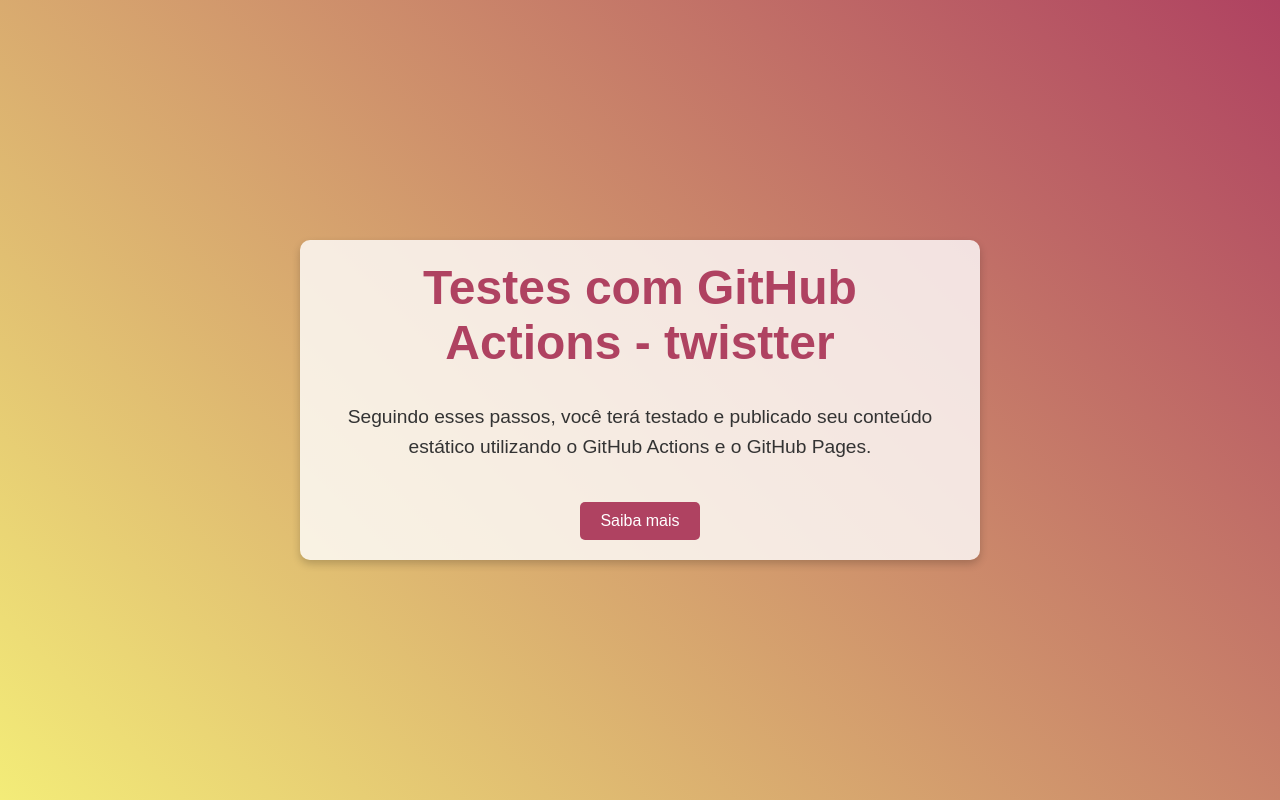
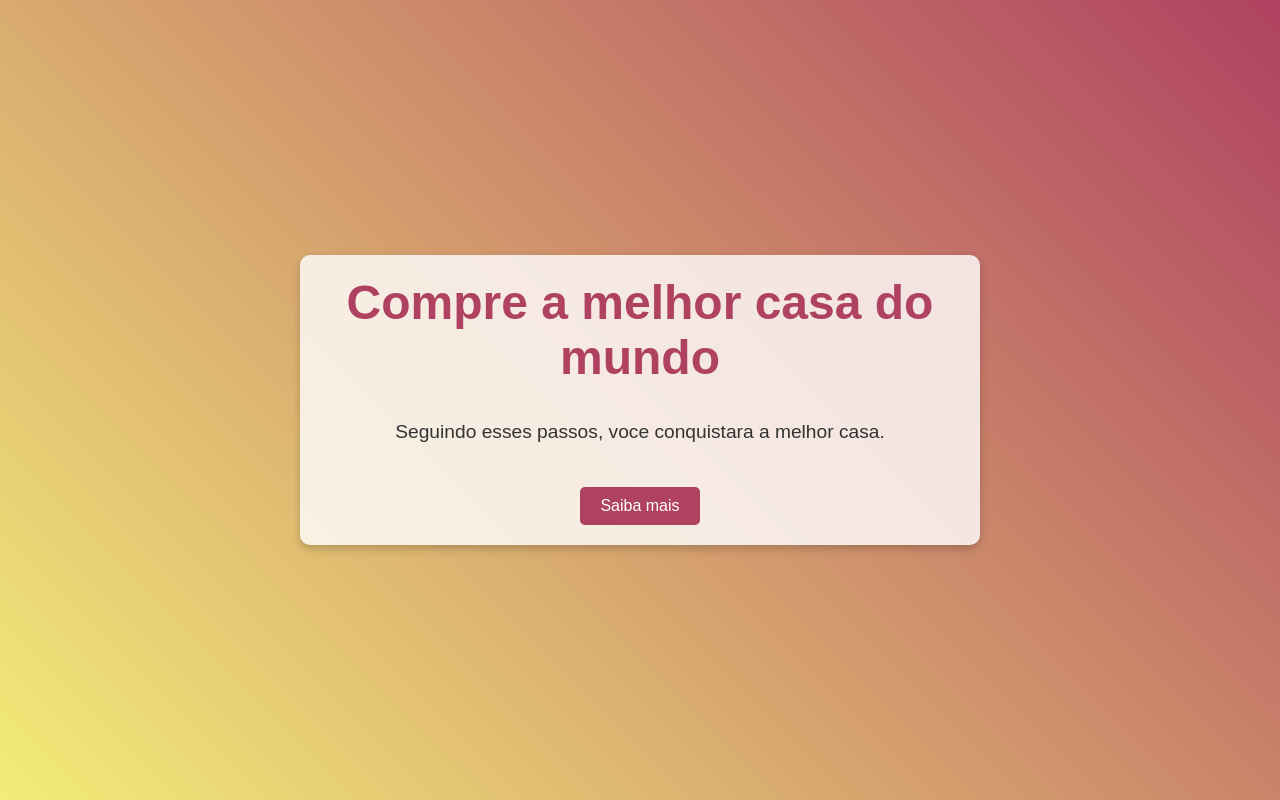
Before and after one commit to laricris1702/redes_trab_2, a plain HTML site: page index.html in a window 1280 px wide. Drawn offline with Linux system fonts and the light colour scheme.

Commit message:
Update index.html

```diff
--- a/index.html
+++ b/index.html
@@ -52,8 +52,8 @@
 </head>
 <body>
   <div class="container">
-    <h1>Testes com GitHub Actions - twistter</h1>
-    <p>Seguindo esses passos, você terá testado e publicado seu conteúdo estático utilizando o GitHub Actions e o GitHub Pages.</p>
+    <h1>Compre a melhor casa do mundo</h1>
+    <p>Seguindo esses passos, voce conquistara a melhor casa.</p>
     <a href="#" class="button">Saiba mais</a>
   </div>
 </body>
```
